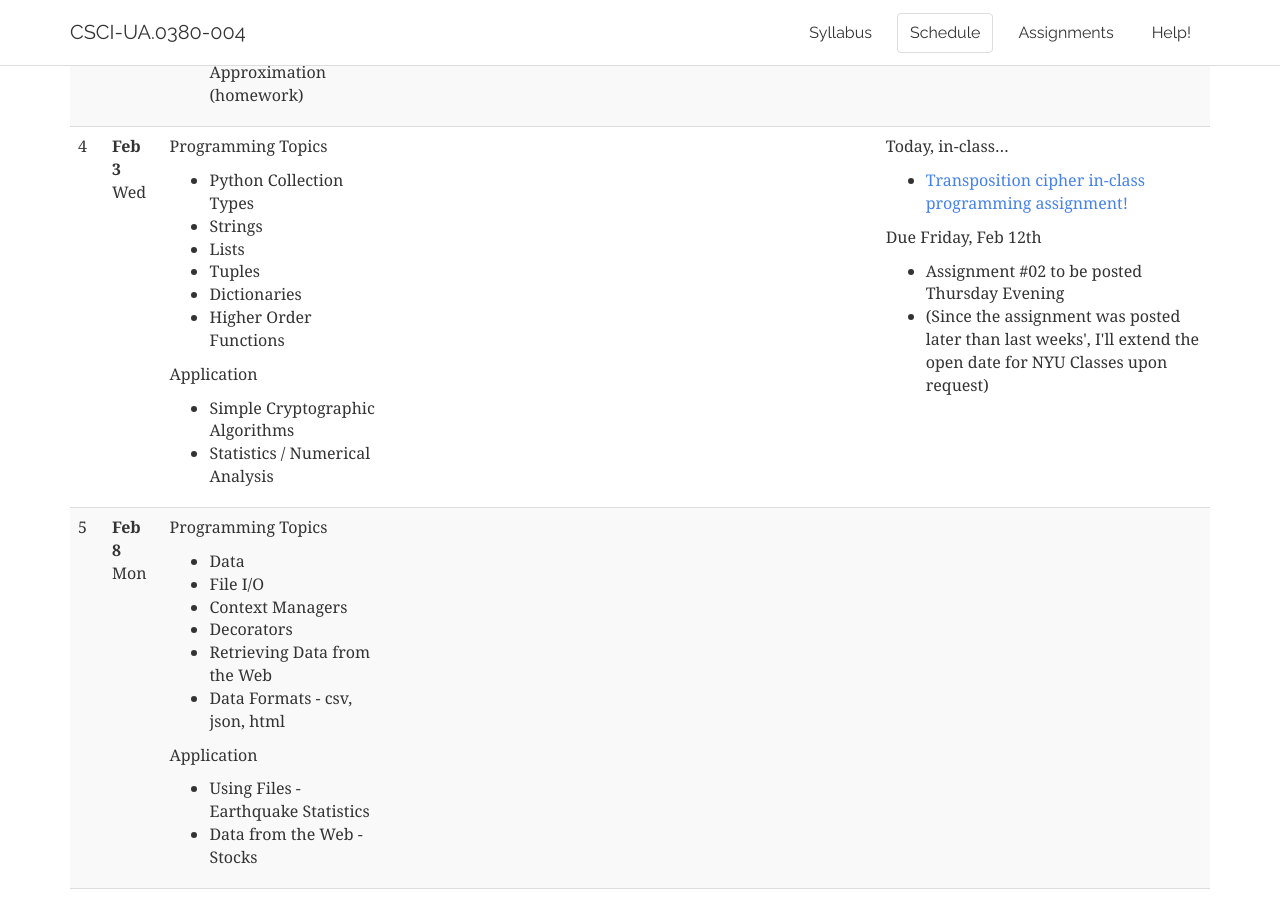
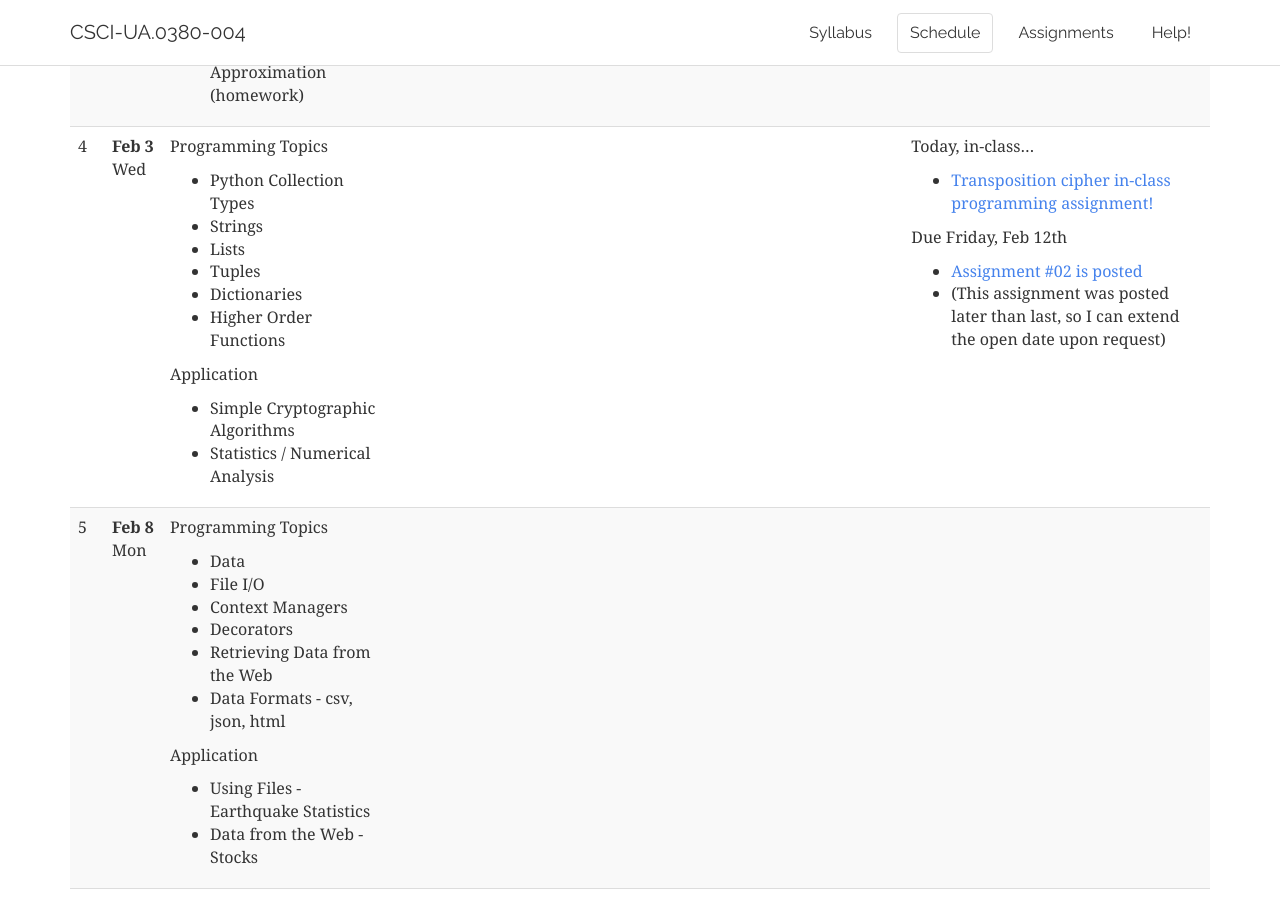
Before and after one commit to foureyes/csci-ua.0380-spring2016-004, a Jekyll site: the page built from schedule.markdown, in a window 1280 px wide and 900 px high, scrolled down 1068 px. Built offline with Jekyll 4.4.1, drawn with Linux system fonts in a browser that asks for light colours.

Commit message:
add assignment 2

```diff
--- a/_includes/schedule/04.markdown
+++ b/_includes/schedule/04.markdown
@@ -10,8 +10,9 @@ Today, in-class...
 
 Due Friday, Feb 12th
 
-* Assignment #02 to be posted Thursday Evening
-* (Since the assignment was posted later than last weeks', I'll extend the open date for NYU Classes upon request)
+* [Assignment #02 is posted](assignments/hw02.html)
+* (This assignment was posted later than last, so I can extend the open date upon request)
+
 {% comment %}
 * Submit [Assignment #03](assignments/hw03.html)
 {% endcomment %}
```
